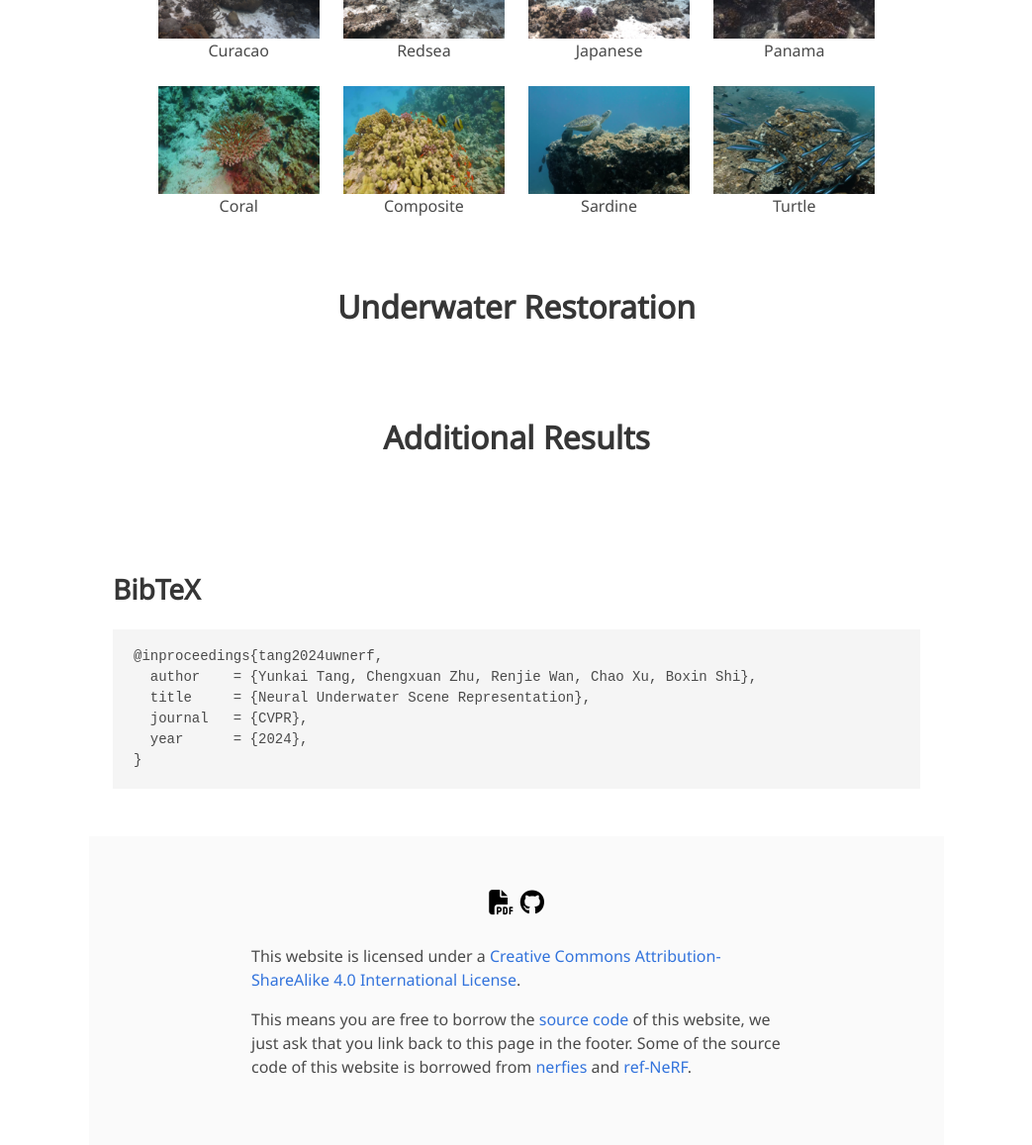
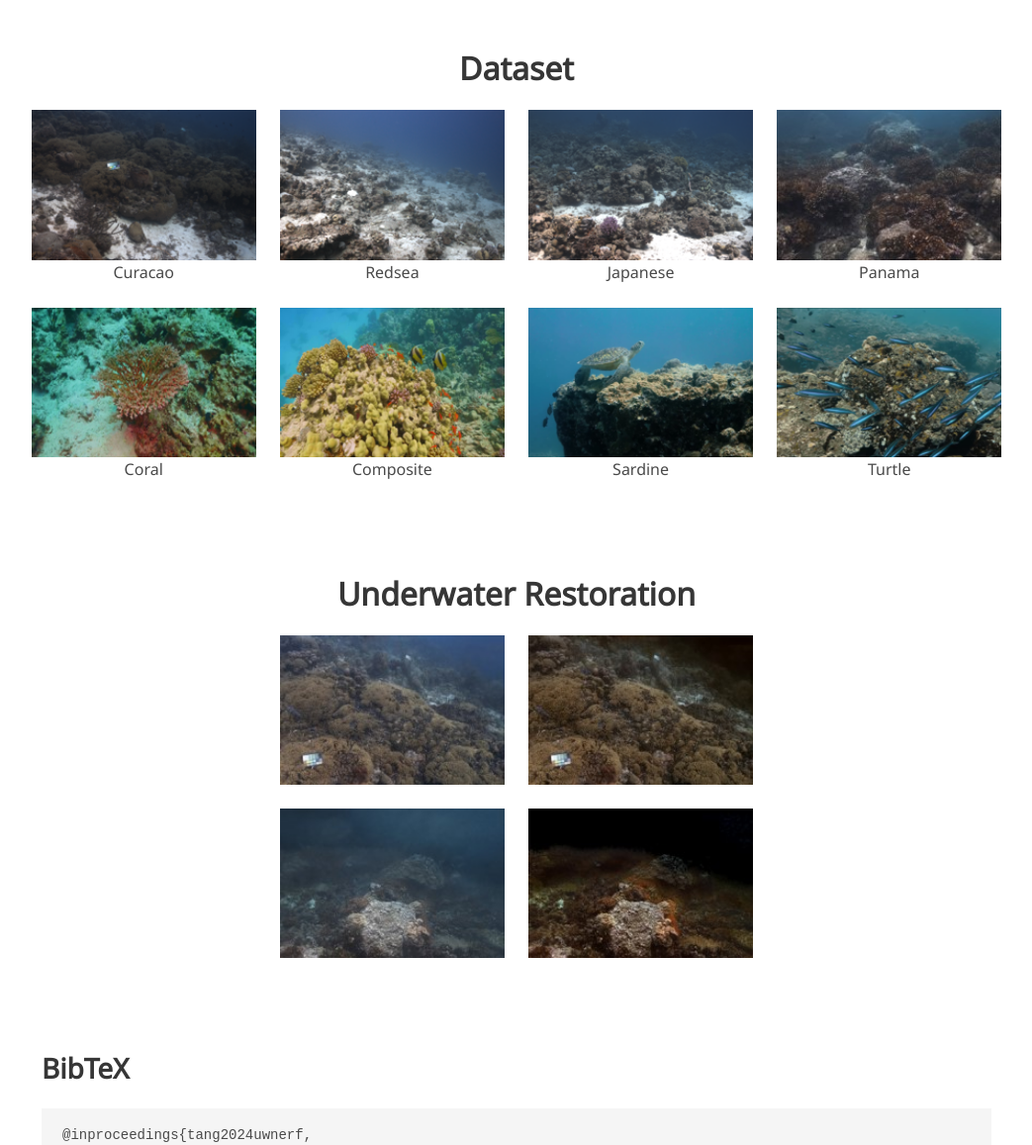
Before and after one commit to FreeButUselessSoul/uwnerf, a plain HTML site: page index.html in a window 1280 px wide. Shown: the part 1643-2800 px from the top of the page at 99% size, without its empty margins (118-1161 px from the left). Drawn offline with nearby package versions, Linux system fonts and the light colour scheme; some icons are missing; a web font is replaced by a local one.

Commit message:
first try

```diff
--- a/index.html
+++ b/index.html
@@ -222,11 +222,10 @@
       </div>
     </div>
     <!--/ Abstract. -->
-
+  </section>
 
 
 <section class="section">
-  <div class="container is-max-desktop">
     <div class="columns is-centered has-text-centered">
       <div class="column is-four-fifths">
         <h2 class="title is-3">Method Pipeline</h2>
@@ -237,61 +236,10 @@
         </div>
       </div>
     </div>
-
-
-    <!-- Paper video. -->
-    <!-- <div class="column is-centered has-text-centered">
-      <h2 class="title is-3">Animated Comparison</h2>
-    </div>
-    <div class="columns is-centered has-text-centered">
-      <div class="column is-four-fifths">
-        <section class="hero is-light is-small">
-          <div class="hero-body">
-            <div class="container">
-              <div id="results-carousel" class="carousel results-carousel">
-                <div class="item item-fence1">
-                  <video poster="" id="fence1" autoplay controls muted loop playsinline height="100%">
-                    <source src="assets/comparison_fence1.mp4"
-                            type="video/mp4">
-                  </video>
-                </div>
-                <div class="item item-scribble3">
-                  <video poster="" id="scribble3" autoplay controls muted loop playsinline height="100%">
-                    <source src="assets/comparison_scribble3.mp4"
-                            type="video/mp4">
-                  </video>
-                </div>
-                <div class="item item-wire1">
-                  <video poster="" id="wire1" autoplay controls muted loop playsinline height="100%">
-                    <source src="assets/comparison_wire1.mp4"
-                            type="video/mp4">
-                  </video>
-                </div>
-                <div class="item item-statue">
-                  <video poster="" id="statue" autoplay controls muted loop playsinline height="100%">
-                    <source src="assets/comparison_statue.mp4"
-                            type="video/mp4">
-                  </video>
-                </div>
-                <div class="item item-scribble2">
-                  <video poster="" id="scribble2" autoplay controls muted loop playsinline height="100%">
-                    <source src="assets/comparison_scribble2.mp4"
-                            type="video/mp4">
-                  </video>
-                </div>
-              </div>
-            </div>
-          </div>
-        </section>
-        <div class="publication-video">
-          <iframe src="https://drive.google.com/file/d/1_ASFtK5Dbi4Qr9gODdMI6WyaY34lmr9z/preview"
-                  frameborder="0" allow="autoplay; encrypted-media" allowfullscreen></iframe>
-        </div>
-      </div>
-    </div> -->
-    <!--/ Paper video. -->
+  </section>
 
     <!--/ Dataset Demo.-->
+<section class="section">
     <div class="columns is-centered has-text-centered">
       <div class="column is-four-fifths">
         <h2 class="title is-3">Dataset</h2>
@@ -347,19 +295,40 @@
         </div>
       </div>
     </div>
+  </section>
 
 <section class="section">
-  <div class="container is-max-desktop">
     <div class="columns is-centered has-text-centered">
-      <div class="column is-four-fifths">
+      <div class="column is-two-fifths">
         <h2 class="title is-3">Underwater Restoration</h2>
-        <div class="content has-text-justified">
-        </div>
-      </div>
+          <div class="columns is-multiline">
+            <div class="column is-half">
+              <figure class="image">
+                <img src="static/images/9.jpg" alt="Image 9">
+              </figure>
+            </div>
+            <div class="column is-half">
+              <figure class="image">
+                <img src="static/images/10.jpg" alt="Image 10">
+              </figure>
+            </div>
+            <div class="column is-half">
+              <figure class="image">
+                <img src="static/images/11.jpg" alt="Image 11">
+              </figure>
+            </div>
+            <div class="column is-half">
+              <figure class="image">
+                <img src="static/images/12.jpg" alt="Image 12">
+              </figure>
+            </div>
+          </div>
     </div>
+  </div>
+</section>
 
 
-<section class="section">
+<!-- <section class="section">
   <div class="container is-max-desktop">
     <div class="columns is-centered has-text-centered">
       <div class="column is-four-fifths">
@@ -368,6 +337,7 @@
         </div>
       </div>
     </div>
+  </section> -->
 
 
   </section>
--- a/static/css/index.css
+++ b/static/css/index.css
@@ -87,6 +87,10 @@ body {
 
 .publication-authors {
   /*color: #4286f4;*/
+}
+
+.image-scale {
+  transform: scale(1.5);
 }
 
 .video-container {
```
Also changed, not shown: static/images/10.jpg (added), static/images/11.jpg (added), static/images/12.jpg (added), static/images/9.jpg (added).
